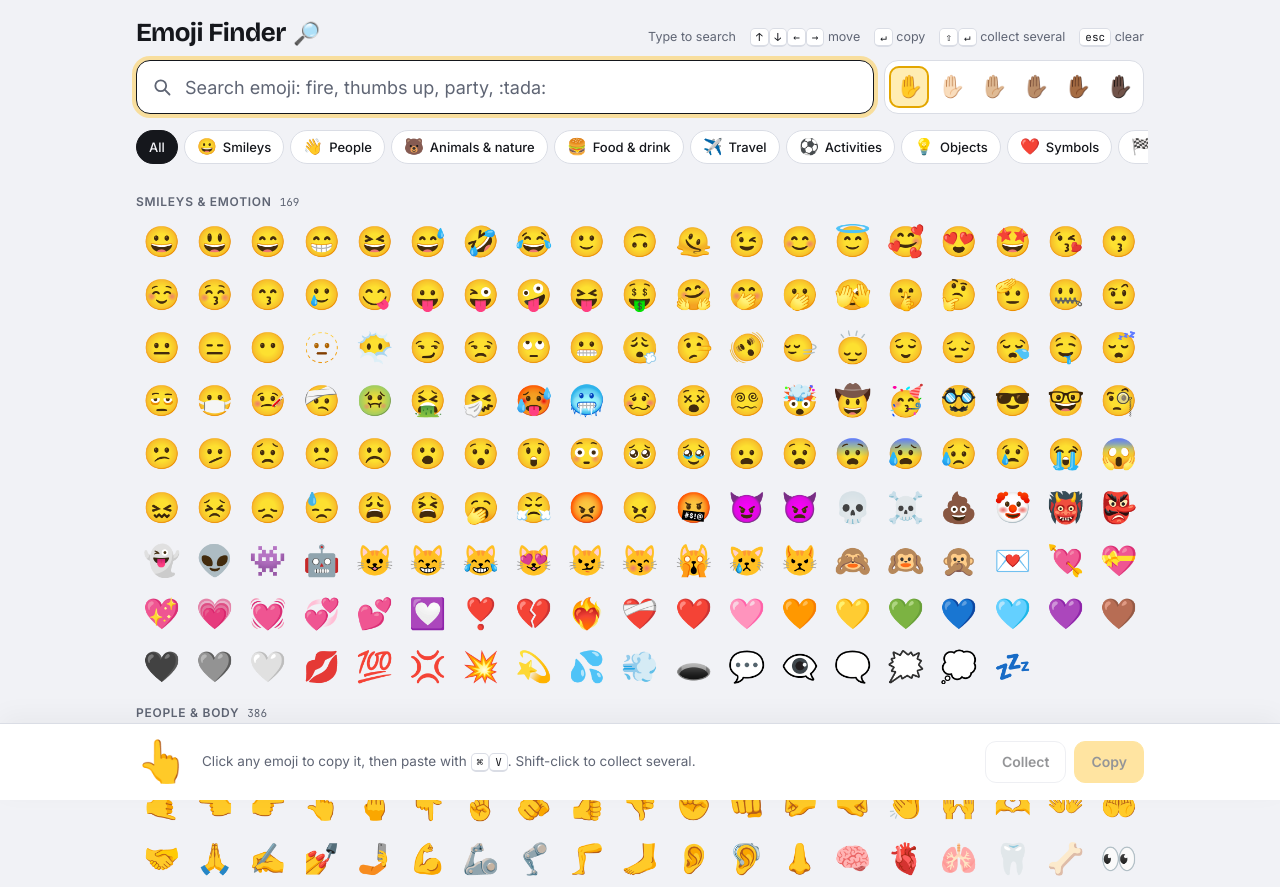
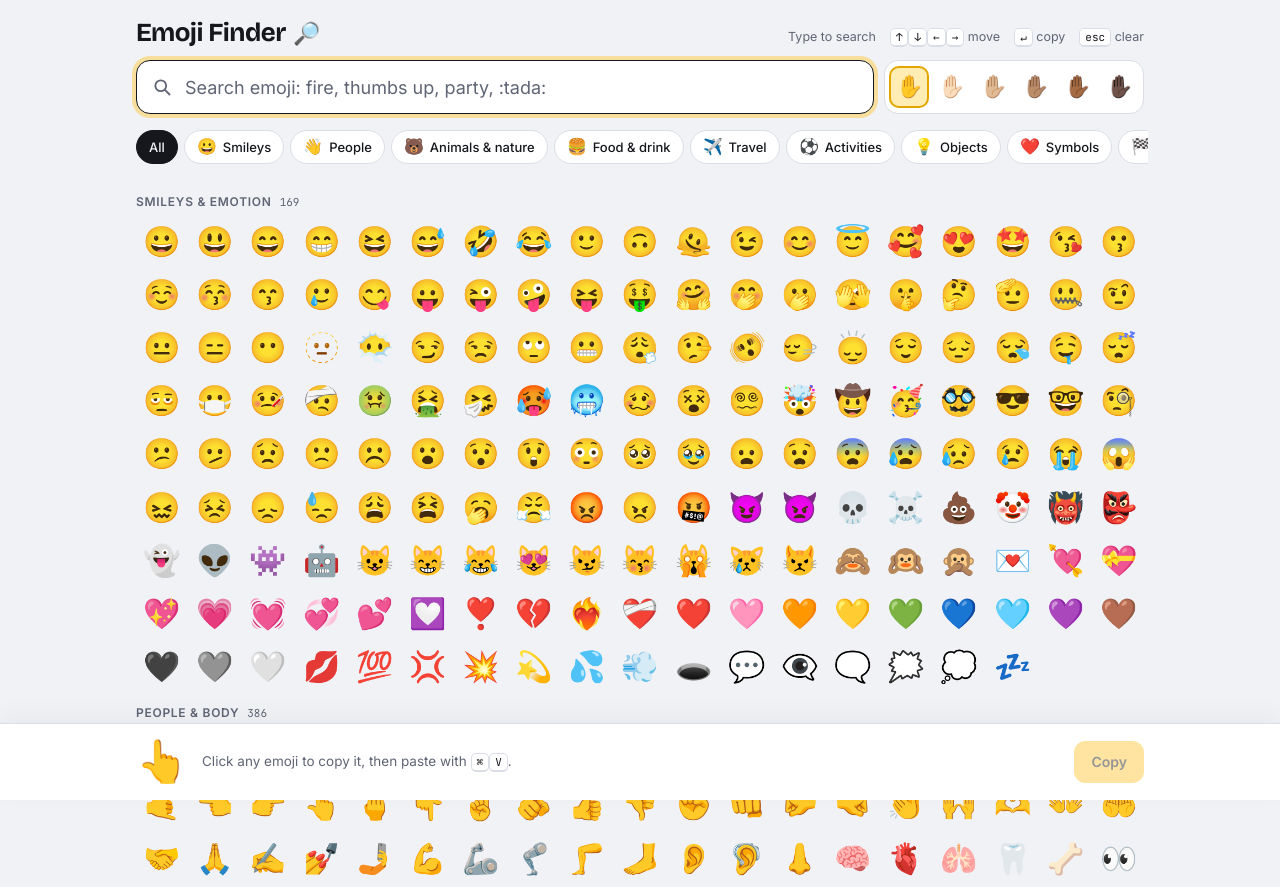
Before and after one commit to tonygale-programming/emoji-finder, a plain HTML site: page index.html in a window 1280 px wide. Shown: the top 887 px of the page. Drawn offline with nearby package versions, Linux system fonts and the light colour scheme.

Commit message:
chore: hide the Collect button
Collecting several emoji stays available as a shortcut (Shift+click,
Shift+Enter); the tray still appears once it is used. The button and
its mentions in the key hints and help text are gone.

Co-Authored-By: Claude Opus 5.5 <noreply@anthropic.com>

```diff
--- a/index.html
+++ b/index.html
@@ -129,7 +129,6 @@ main .wrap { padding-block: 6px calc(var(--bar-h) + 28px); }
   .search { flex-basis: 100%; }
   .tones { width: 100%; justify-content: space-between; }
   .info .meta { display: none; }
-  #addBtn { display: none; }
   .grid { grid-template-columns: repeat(auto-fill, minmax(44px, 1fr)); }
   .tile { font-size: 28px; }
 }
@@ -145,7 +144,7 @@ main .wrap { padding-block: 6px calc(var(--bar-h) + 28px); }
   <div class="wrap">
     <div class="brand">
       <h1>Emoji Finder <span aria-hidden="true">🔎</span></h1>
-      <p class="keys"><span>Type to search</span><span><kbd>↑</kbd><kbd>↓</kbd><kbd>←</kbd><kbd>→</kbd> move</span><span><kbd>↵</kbd> copy</span><span><kbd>⇧</kbd><kbd>↵</kbd> collect several</span><span><kbd>esc</kbd> clear</span></p>
+      <p class="keys"><span>Type to search</span><span><kbd>↑</kbd><kbd>↓</kbd><kbd>←</kbd><kbd>→</kbd> move</span><span><kbd>↵</kbd> copy</span><span><kbd>esc</kbd> clear</span></p>
     </div>
     <div class="searchrow">
       <label class="search" for="q">
@@ -172,10 +171,9 @@ main .wrap { padding-block: 6px calc(var(--bar-h) + 28px); }
     <div class="detail">
       <div class="big" id="big" aria-hidden="true">👆</div>
       <div class="info" id="info">
-        <div class="hintline">Click any emoji to copy it, then paste with <kbd>⌘</kbd><kbd>V</kbd>. Shift-click to collect several.</div>
+        <div class="hintline">Click any emoji to copy it, then paste with <kbd>⌘</kbd><kbd>V</kbd>.</div>
       </div>
       <div class="actions">
-        <button class="btn" id="addBtn" type="button" disabled>Collect</button>
         <button class="btn primary" id="copyBtn" type="button" disabled>Copy</button>
       </div>
     </div>
@@ -309,10 +307,9 @@ let shown = null;
 function showDetail(it) {
   shown = it;
   $("copyBtn").disabled = !it;
-  $("addBtn").disabled = !it;
   if (!it) {
     $("big").textContent = "👆";
-    $("info").innerHTML = `<div class="hintline">Click any emoji to copy it, then paste with <kbd>⌘</kbd><kbd>V</kbd>. Shift-click to collect several.</div>`;
+    $("info").innerHTML = `<div class="hintline">Click any emoji to copy it, then paste with <kbd>⌘</kbd><kbd>V</kbd>.</div>`;
     return;
   }
   const g = glyph(it);
@@ -416,7 +413,6 @@ $("copyBtn").addEventListener("click", () => {
   if (!shown) return;
   copyItem(shown, tiles[selIdx]);
 });
-$("addBtn").addEventListener("click", () => { if (shown) collect(shown); });
 $("trayCopy").addEventListener("click", () => {
   const n = $("trayCopy").textContent.match(/\d+/)?.[0] ?? "";
   copyText(tray).then(ok => toast(ok ? tray.slice(0, 16) : "", ok ? `Copied ${n} emoji` : "Your browser blocked copying. Select them above and press ⌘C."));
```
